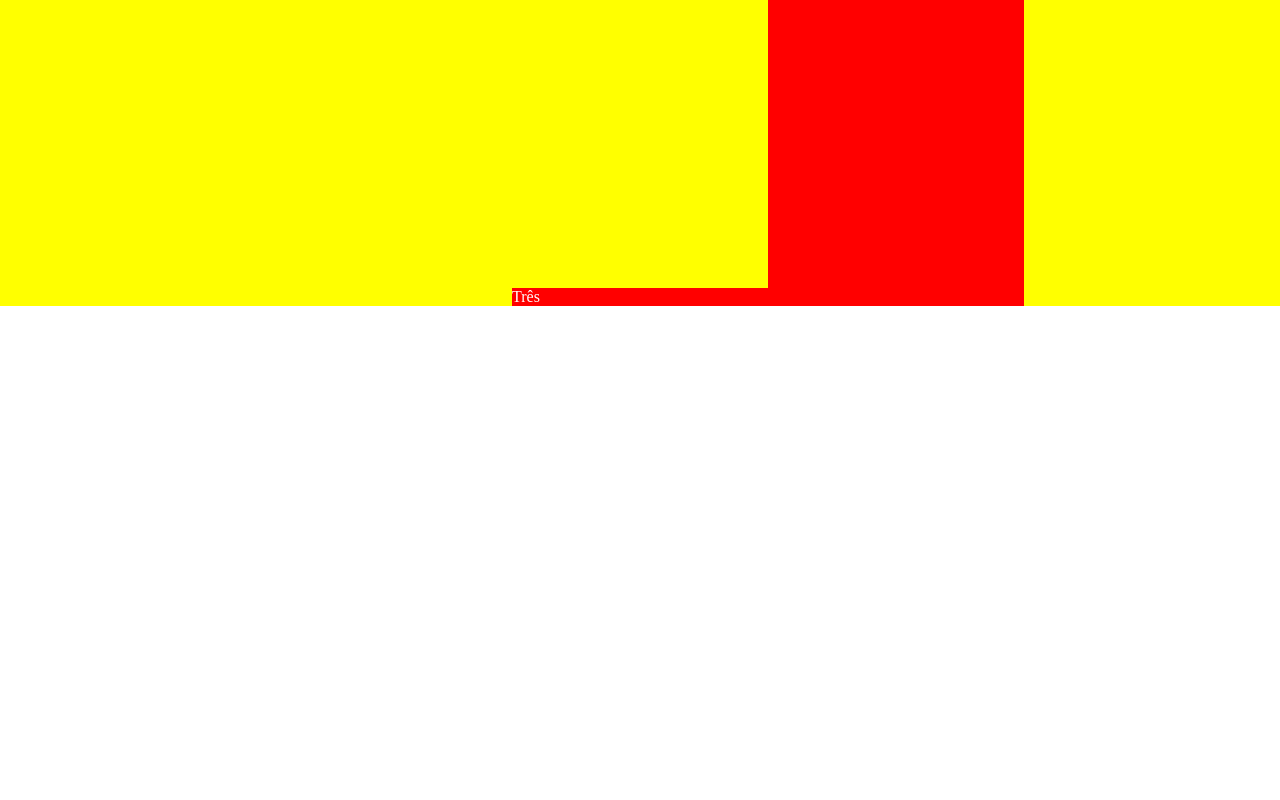
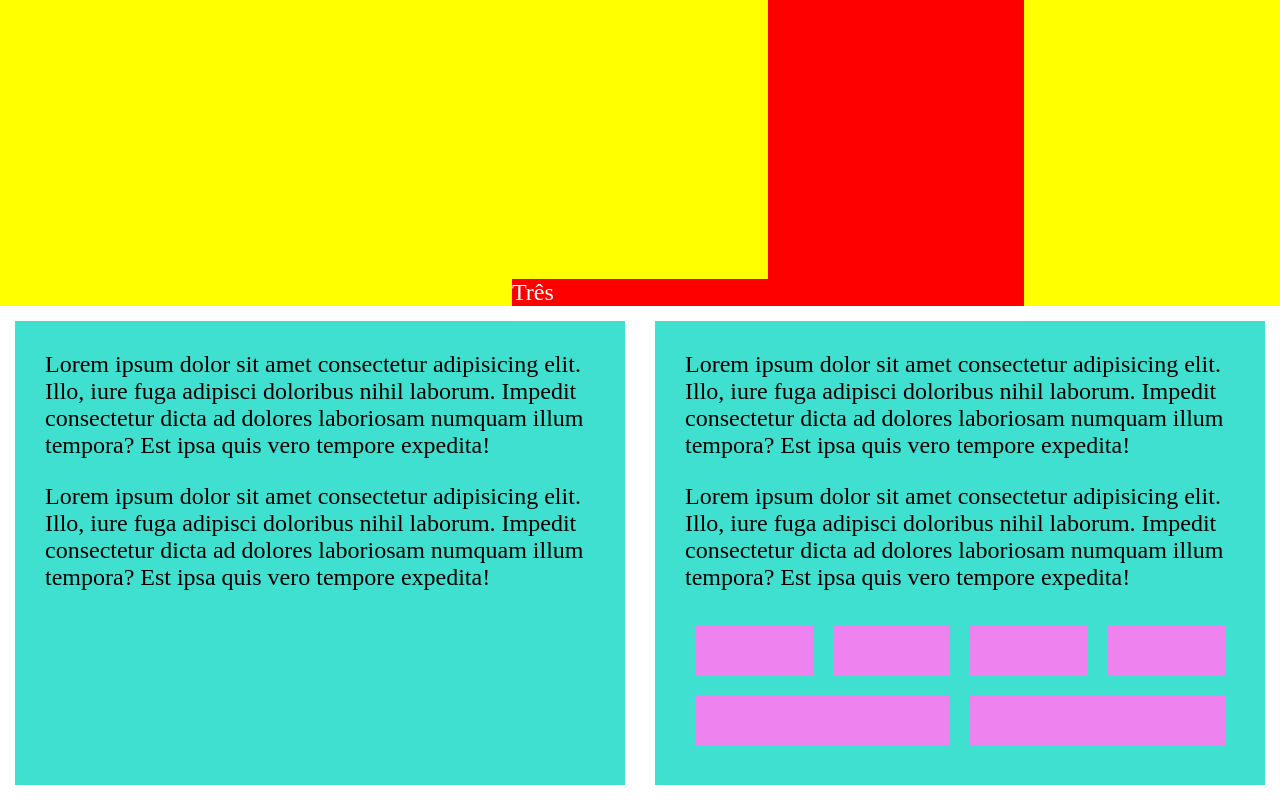
Before and after one commit to FernandoGT3/HTML5-CSS3, a plain HTML site: page Aula-24/index.html in a window 1280 px wide. Shown: the part 894-1694 px from the top of the page. Before the commit the page ends 1200 px from the top, so only its background shows below. Drawn offline with Linux system fonts and the light colour scheme.

Commit message:
Arquivos HTML5 e CSS3
Arquivos que fui criando durante as aulas para fixação

```diff
--- a/Aula-24/css/style.css
+++ b/Aula-24/css/style.css
@@ -55,3 +55,36 @@
 .flex-item-1:nth-child(2){
     order: -2; /*inverte a ordem*/
 }
+
+/*====================== Felx dentro do outro ================*/
+
+body{
+    font-size: 24px;
+}
+p{
+    margin:  0 0 24px;
+}
+
+.two-columns{
+    display: flex;
+}
+
+.two-columns .col{
+    display: flex;
+    flex-direction: column;
+    background-color: turquoise;
+    margin: 15px;
+    padding: 30px;
+}
+
+.gallery {
+    flex-flow: row wrap;
+    display: flex;
+}
+
+.gallery .img{
+    flex: 1 0 20%;
+    background-color: violet;
+    height: 50px;
+    margin: 10px
+}
--- a/Aula-24/index.html
+++ b/Aula-24/index.html
@@ -23,5 +23,26 @@
         <div class="flex-item-1">Quatro</div>
         <div class="flex-item-1">Cinco</div>
     </div>
+
+    <div class="two-columns">
+        <div class="col">
+            <p>Lorem ipsum dolor sit amet consectetur adipisicing elit. Illo, iure fuga adipisci doloribus nihil laborum. Impedit consectetur dicta ad dolores laboriosam numquam illum tempora? Est ipsa quis vero tempore expedita!</p>
+            <p>Lorem ipsum dolor sit amet consectetur adipisicing elit. Illo, iure fuga adipisci doloribus nihil laborum. Impedit consectetur dicta ad dolores laboriosam numquam illum tempora? Est ipsa quis vero tempore expedita!</p>
+        </div>
+        <div class="col">
+            <p>Lorem ipsum dolor sit amet consectetur adipisicing elit. Illo, iure fuga adipisci doloribus nihil laborum. Impedit consectetur dicta ad dolores laboriosam numquam illum tempora? Est ipsa quis vero tempore expedita!</p>
+            <p>Lorem ipsum dolor sit amet consectetur adipisicing elit. Illo, iure fuga adipisci doloribus nihil laborum. Impedit consectetur dicta ad dolores laboriosam numquam illum tempora? Est ipsa quis vero tempore expedita!</p>
+
+            <div class="gallery">
+                <div class="img"></div>
+                <div class="img"></div>
+                <div class="img"></div>
+                <div class="img"></div>
+                <div class="img"></div>
+                <div class="img"></div>
+            </div>
+        </div>
+
+    </div>
 </body>
 </html>
--- /dev/null
+++ b/Aula-25/css/styles.css
@@ -0,0 +1,44 @@
+*{
+    margin: 0;
+    padding: 0;
+    box-sizing: border-box;
+}
+
+body{
+    font-family: sans-serif;
+    font-size: 40px;
+}
+
+.grid{
+    max-width: 1200px;
+    margin: 0 auto;
+    gap: 30px;
+    display: grid;
+    grid-template-columns: repeat(auto-fill,minmax(320px,1fr));
+    /*passa o tamanho das colunas na ordem, por exemplo( grid-template-columns: 50% 50%)*/
+    /* (1fr) seria o fragmento do espaço em branco que restou,
+    em vez de repetir o número de colunas, podemos usar: repeat(3, 1fr).
+    Para dispositivos menores poderiamos usar mediaQueries, mas também podemos usar o (min) dentro do (repeat)
+    (auto-fll) ajusta a quantidade de colunas ao tamanho da tela*/
+
+    grid-template-rows: 2fr;
+}
+
+.grid div{
+    background-color: tomato;
+    min-height: 100px;
+}
+
+.grid div:nth-child(5){
+    background-color: red;
+    grid-column-start: 2; /*começa nessa coluna e termina na 4*/
+    grid-column-end: 4;
+    grid-row: span 1; /*podemos usar o span, assim ela ocupa duas linhas*/
+}
+
+@media (max-width: 768px){
+    .grid div:nth-child(5){
+        grid-column: span 1;
+    }
+
+}
```
Also changed, not shown: Aula-25/index.html (added, +35 -0 lines).
